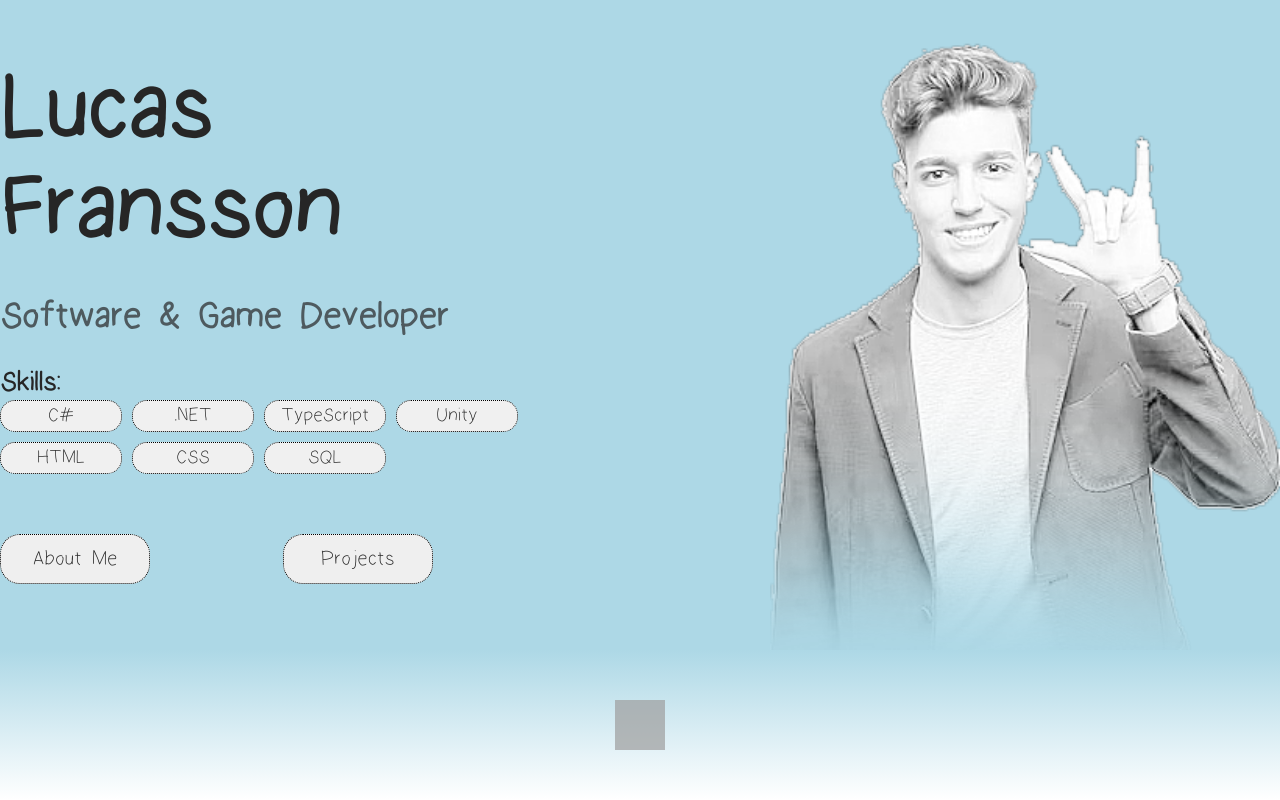
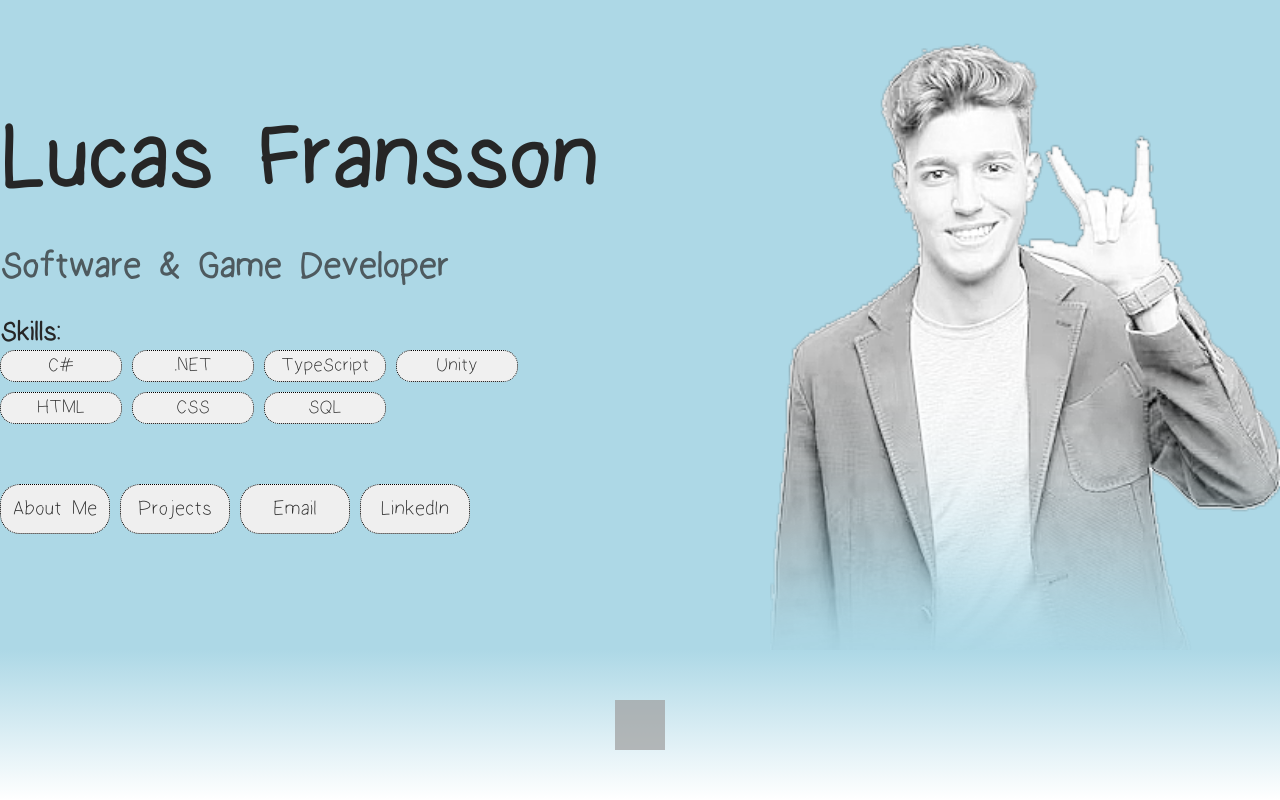
Before and after one commit to Cibums/portfolio, an Angular app: page / in a window 1280 px wide. Shown: the top 800 px of the page. Built offline with nearby package versions, Linux system fonts and the light colour scheme; grey boxes are pictures that could not be loaded.

Commit message:
Added contact information

```diff
--- a/src/app/landing-page/landing-page.component.html
+++ b/src/app/landing-page/landing-page.component.html
@@ -12,6 +12,12 @@
                 <button class="btn" (click)="focusOn(1)">
                     <p>Projects</p>
                 </button>
+                <button class="btn" (click)="contact()">
+                    <p>Email</p>
+                </button>
+                <button class="btn" (click)="linkedin()">
+                    <p>LinkedIn</p>
+                </button>
             </div>
         </div>
 
--- a/src/app/landing-page/landing-page.component.scss
+++ b/src/app/landing-page/landing-page.component.scss
@@ -54,3 +54,7 @@ h2{
     opacity: 1;
     cursor: pointer;
 }
+
+.btn{
+    margin-right: 10px;
+}
--- a/src/app/landing-page/landing-page.component.ts
+++ b/src/app/landing-page/landing-page.component.ts
@@ -32,4 +32,12 @@ export class LandingPageComponent implements OnInit {
     });
   }
 
+  contact(){
+    window.open("mailto:lucas.fransson@hotmail.com");
+  }
+
+  linkedin(){
+    window.open("https://www.linkedin.com/in/lucas-fransson-641278192/");
+  }
+
 }
```
